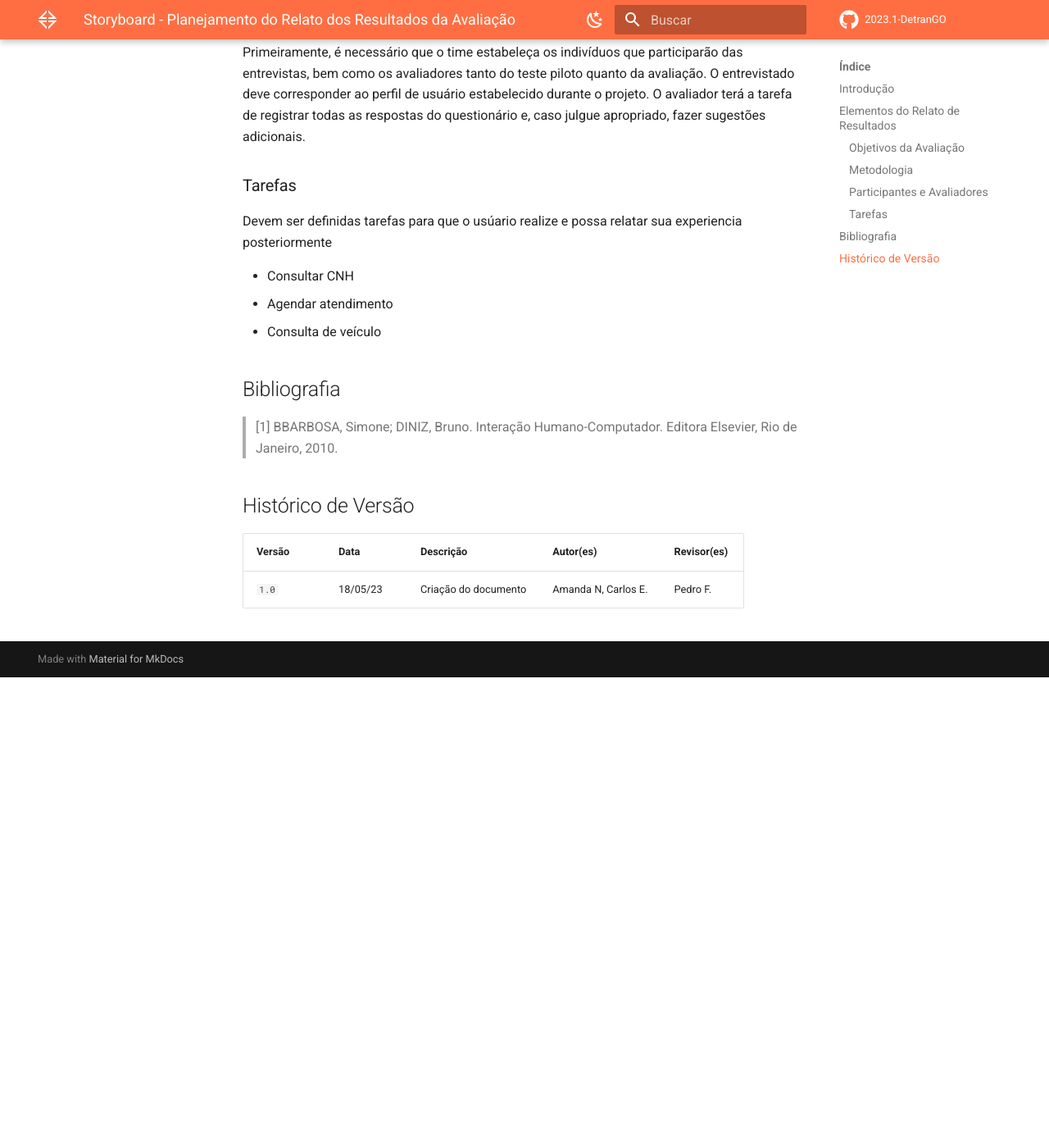
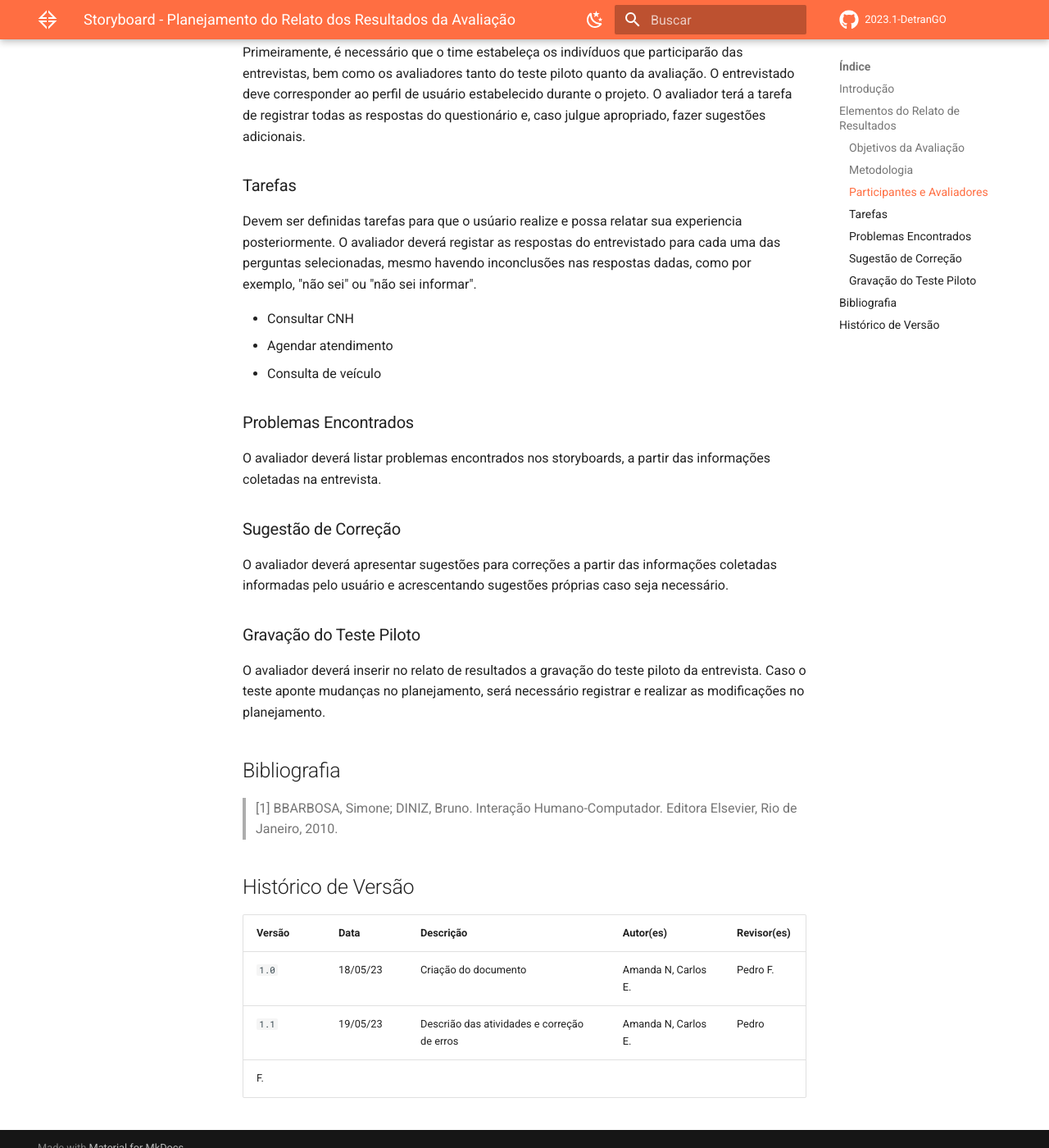
Before and after one commit to Interacao-Humano-Computador/2023.1-DetranGO, an MkDocs documentation site: the page built from docs/design_avaliacao/nivel1/storyboard_relato_resultados.md, in a window 1280 px wide and 1400 px high, scrolled down 1029 px. Shown: the whole window at 82% size. Built offline with MkDocs 1.6.1 and Material for MkDocs 9.7.7, drawn with Linux system fonts in a browser that asks for light colours; comment, search, counter and statistics services are not loaded; before the commit the page ends 1855 px from its top, so only the background shows below that.

Commit message:
Update: adição de tarefas, problemas encontrados, sugestão de correção e teste piloto

```diff
--- a/docs/design_avaliacao/nivel1/storyboard_relato_resultados.md
+++ b/docs/design_avaliacao/nivel1/storyboard_relato_resultados.md
@@ -17,11 +17,20 @@ A metodologia a ser empregada vai ser a entrevista. A entrevista será orientada
 Primeiramente, é necessário que o time estabeleça os indivíduos que participarão das entrevistas, bem como os avaliadores tanto do teste piloto quanto da avaliação. O entrevistado deve corresponder ao perfil de usuário estabelecido durante o projeto. O avaliador terá a tarefa de registrar todas as respostas do questionário e, caso julgue apropriado, fazer sugestões adicionais.
 
 ### Tarefas
-Devem ser definidas tarefas para que o usúario realize e possa relatar sua experiencia posteriormente
+Devem ser definidas tarefas para que o usúario realize e possa relatar sua experiencia posteriormente. O avaliador deverá registar as respostas do entrevistado para cada uma das perguntas selecionadas, mesmo havendo inconclusões nas respostas dadas, como por exemplo, "não sei" ou "não sei informar".
 
 - Consultar CNH
 - Agendar atendimento
 - Consulta de veículo
+
+### Problemas Encontrados
+O avaliador deverá listar problemas encontrados nos storyboards, a partir das informações coletadas na entrevista.
+
+### Sugestão de Correção
+O avaliador deverá apresentar sugestões para correções a partir das informações coletadas informadas pelo usuário e acrescentando sugestões próprias caso seja necessário.
+
+### Gravação do Teste Piloto
+O avaliador deverá inserir no relato de resultados a gravação do teste piloto da entrevista. Caso o teste aponte mudanças no planejamento, será necessário registrar e realizar as modificações no planejamento.
 
 ## Bibliografia
 
@@ -30,5 +39,7 @@ Devem ser definidas tarefas para que o usúario realize e possa relatar sua expe
 ## Histórico de Versão
 
 | Versão | Data     | Descrição                                                        | Autor(es) | Revisor(es) |
-| ------ | -------- | ---------------------------------------------------------------- | --------- | ----------- |
+| ------ | -------- | --------------------------------------------------------------- | --------- | ----------- |
 | `1.0`  | 18/05/23 | Criação do documento | Amanda N, Carlos E.  | Pedro F. |
+| `1.1`  | 19/05/23 | Descrião das atividades e correção de erros | Amanda N, Carlos E.  | Pedro
+F. |
```
